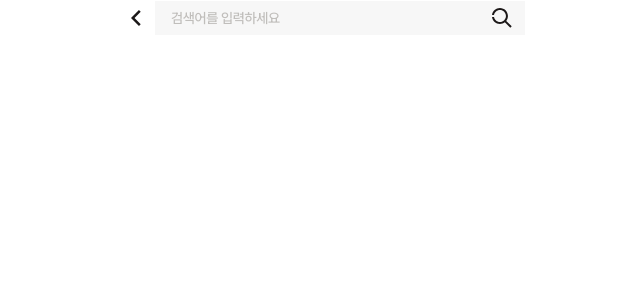
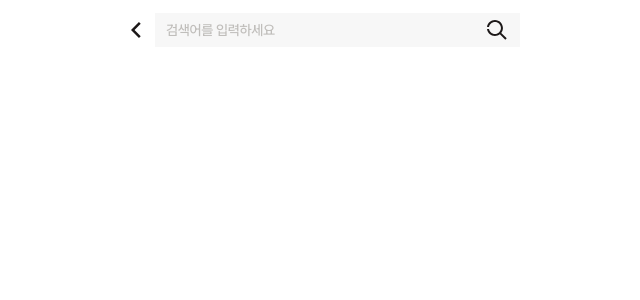
Before and after one commit to team-acode/sniff-client, a Next.js app: page /search in a window 1280 px wide. Shown: the top 300 px of the page, without its empty margins (314-954 px from the left). Built offline with nearby package versions, Linux system fonts and the light colour scheme.

Commit message:
style: 검색창 스타일 변경사항 적용

```diff
--- a/app/search/page.tsx
+++ b/app/search/page.tsx
@@ -17,13 +17,13 @@ const SearchPage = () => {
   useEffect(() => {}, [searchParams]);
 
   return (
-    <div className="flex items-center ml-[10px] mr-[16px] mt-[1px]">
+    <div className="flex items-center ml-[10px] mr-[21px] mt-[13px]">
       <button type="button" className="mr-1" onClick={() => router.back()}>
         <ArrowLeftIcon className="fill-acodeblack" />
       </button>
       <form
         action=""
-        className="flex bg-acodegray-50 flex-1 h-[34px] pl-4 pr-[11px] items-center"
+        className="flex bg-acodegray-50 flex-1 h-[34px] px-[11px] items-center"
         onSubmit={handleSubmit}
       >
         <input
```
